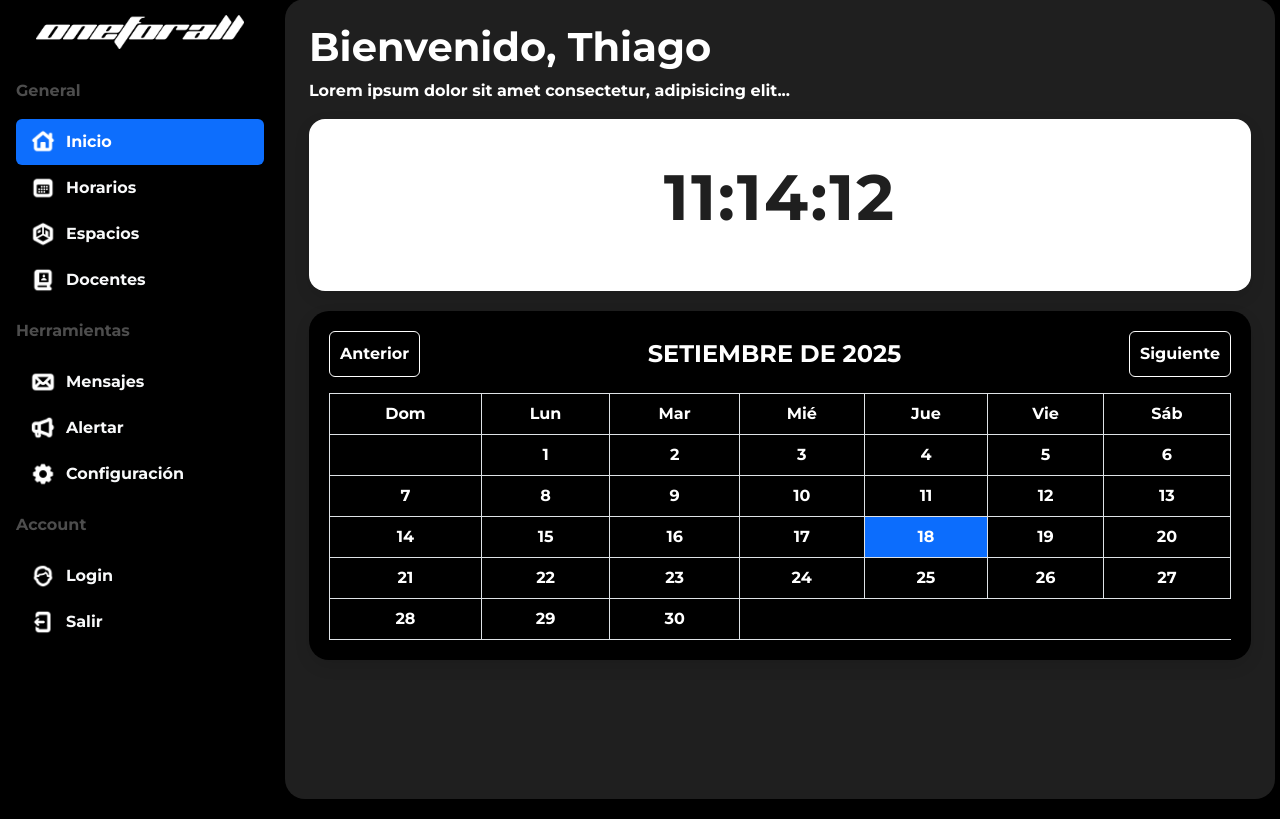
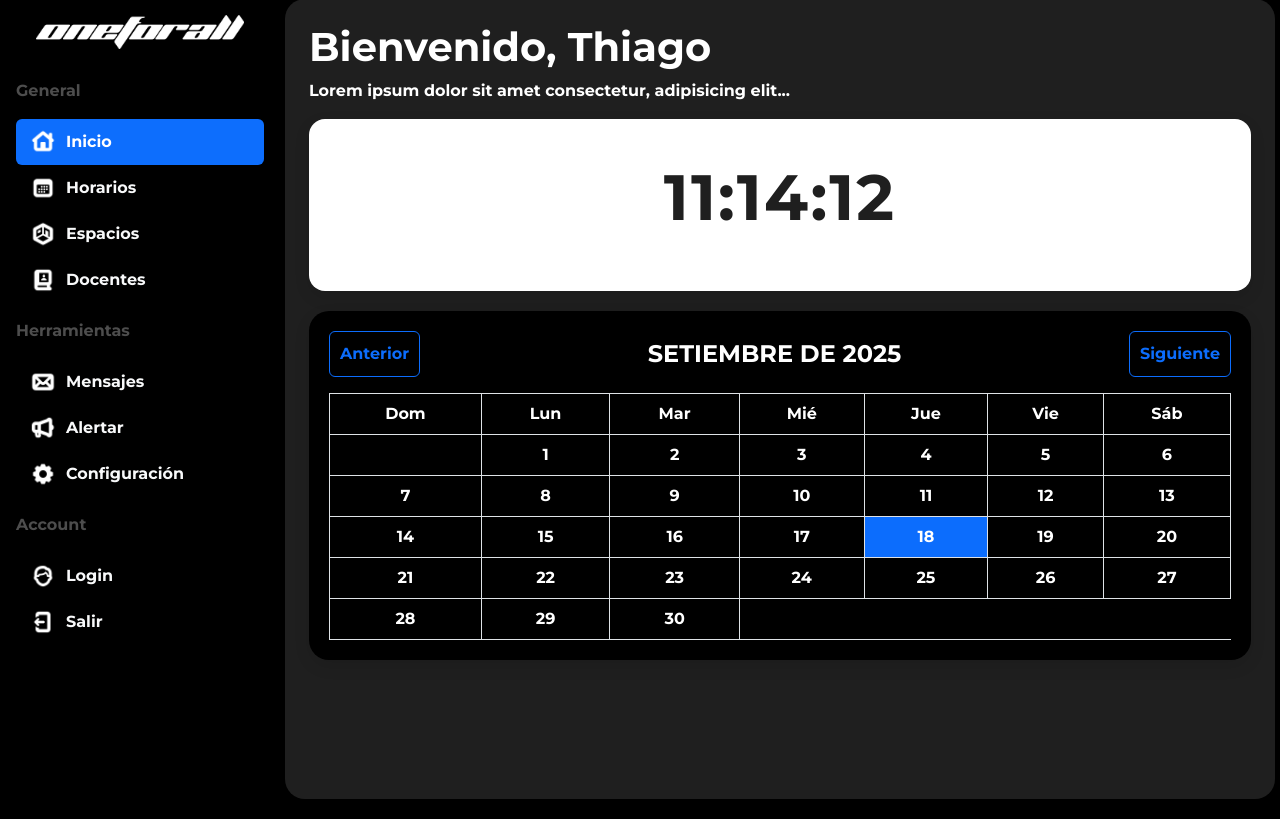
Before and after one commit to theodonzio/oneforall_2025, a PHP site: page /php/index.php in a window 1280 px wide. Shown: the part 21-840 px from the top of the page. Run offline with PHP 8.4, Linux system fonts and the light colour scheme.

Commit message:
flexpoint

```diff
--- a/css/style.css
+++ b/css/style.css
@@ -115,7 +115,6 @@ h4 {
   color: white !important;
 }
 
-
 #calendario table {
   margin: 0;
 }
@@ -139,14 +138,13 @@ table {
 }
 
 .btn.btn-outline-primary{
-  color: white !important;
-  border-color: white !important;
+  color: #0C6DFD !important;
+  border-color: #0C6DFD !important;
 }
 
 .btn.btn-outline-primary:hover{
+  background-color: #0C6DFD;
   color: white !important;
-  border-color: white !important;
-  background-color: #0C6DFD;
 }
 
 #calendario td.bg-primary {
--- a/php/login/login.php
+++ b/php/login/login.php
@@ -31,6 +31,5 @@
       <button type="submit" class="btn btn-primary w-100">Ingresar</button>
     </form>
   </div>
-
 </body>
 </html>
```
